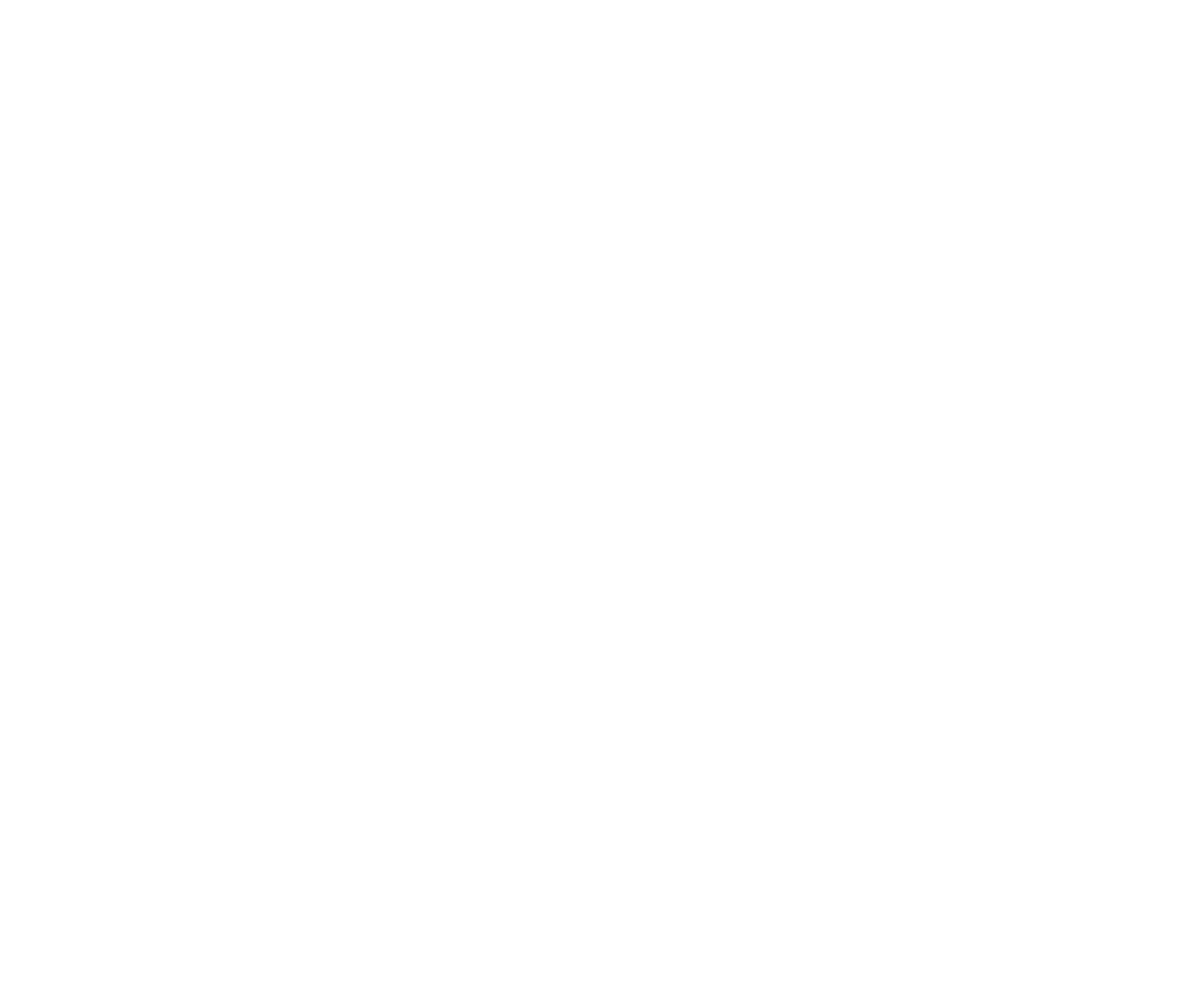
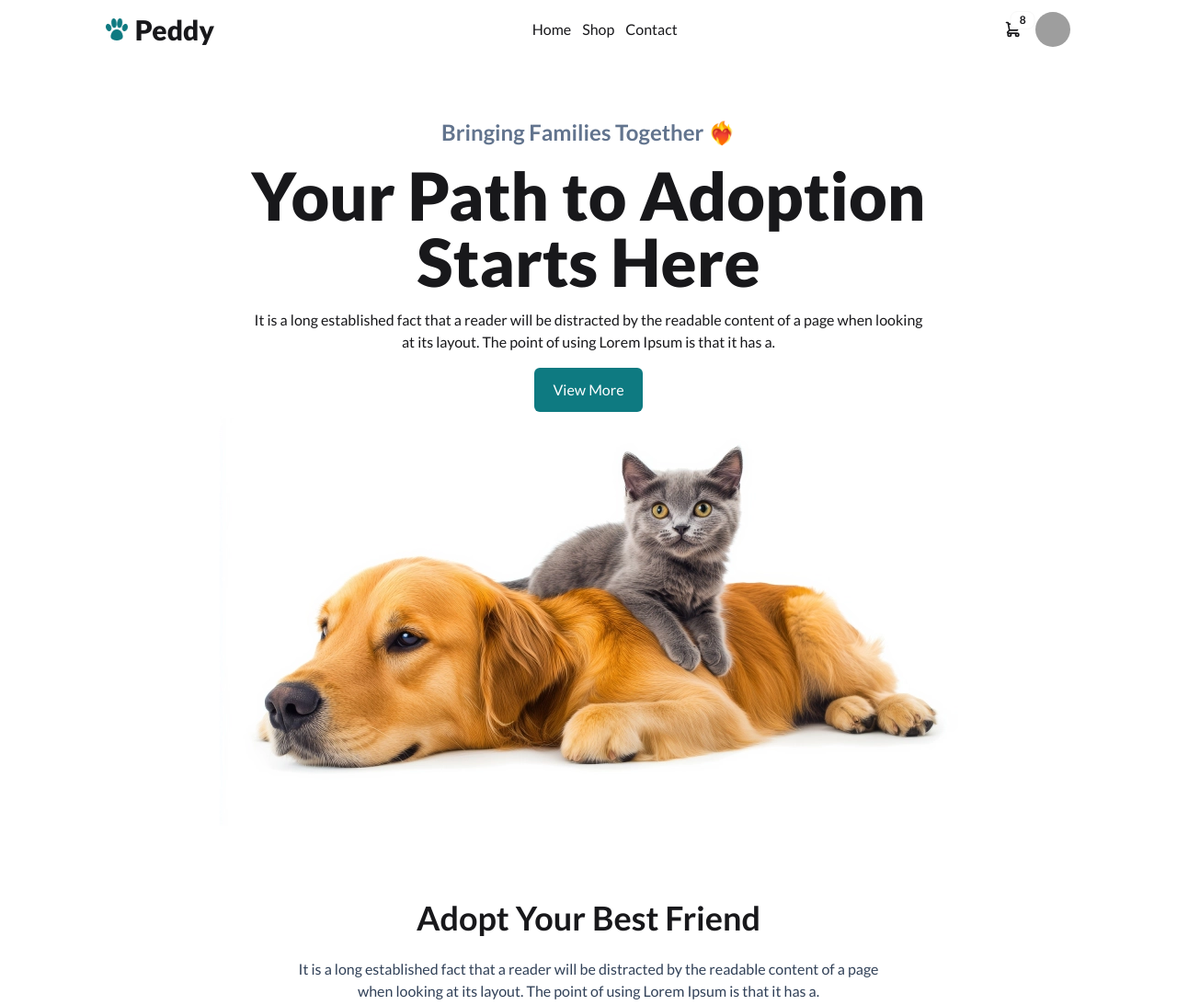
Before and after one commit to NaimaNITU/Peddy_Adoption, a plain HTML site: page index.html in a window 1280 px wide. Shown: the whole page at 92% size. Before the commit the page ends 800 px from the top, so only its background shows below. Drawn offline with nearby package versions, Linux system fonts and the light colour scheme; grey boxes are pictures that could not be loaded.

Commit message:
html design done

```diff
--- a/index.html
+++ b/index.html
@@ -13,8 +13,133 @@
       type="text/css"
     />
     <script src="https://cdn.jsdelivr.net/npm/@tailwindcss/browser@4"></script>
+    <!-- google font cdn -->
+    <link rel="preconnect" href="https://fonts.googleapis.com" />
+    <link rel="preconnect" href="https://fonts.gstatic.com" crossorigin />
+    <link
+      href="https://fonts.googleapis.com/css2?family=Lato:ital,wght@0,100;0,300;0,400;0,700;0,900;1,100;1,300;1,400;1,700;1,900&display=swap"
+      rel="stylesheet"
+    />
+
+    <style>
+      .latoFont {
+        font-family: "Lato", sans-serif;
+      }
+    </style>
   </head>
-  <body>
+  <body class="latoFont w-10/12 mx-auto">
+    <!-- nav bar  -->
+    <div class="navbar bg-base-100 flex justify-between">
+      <div class="flex gap-2 items-center">
+        <img class="h-6 w-6" src="images/logo.webp" alt="" />
+        <a class="text-3xl font-extrabold">Peddy</a>
+      </div>
+      <div class="flex gap-3">
+        <button>Home</button>
+        <button>Shop</button>
+        <button>Contact</button>
+      </div>
+      <div class="">
+        <div class="dropdown dropdown-end">
+          <div tabindex="0" role="button" class="btn btn-ghost btn-circle">
+            <div class="indicator">
+              <svg
+                xmlns="http://www.w3.org/2000/svg"
+                class="h-5 w-5"
+                fill="none"
+                viewBox="0 0 24 24"
+                stroke="currentColor"
+              >
+                <path
+                  stroke-linecap="round"
+                  stroke-linejoin="round"
+                  stroke-width="2"
+                  d="M3 3h2l.4 2M7 13h10l4-8H5.4M7 13L5.4 5M7 13l-2.293 2.293c-.63.63-.184 1.707.707 1.707H17m0 0a2 2 0 100 4 2 2 0 000-4zm-8 2a2 2 0 11-4 0 2 2 0 014 0z"
+                />
+              </svg>
+              <span class="badge badge-sm indicator-item">8</span>
+            </div>
+          </div>
+          <div
+            tabindex="0"
+            class="card card-compact dropdown-content bg-base-100 z-1 mt-3 w-52 shadow"
+          >
+            <div class="card-body">
+              <span class="text-lg font-bold">8 Items</span>
+              <span class="text-info">Subtotal: $999</span>
+              <div class="card-actions">
+                <button class="btn btn-primary btn-block">View cart</button>
+              </div>
+            </div>
+          </div>
+        </div>
+        <div class="dropdown dropdown-end">
+          <div
+            tabindex="0"
+            role="button"
+            class="btn btn-ghost btn-circle avatar"
+          >
+            <div class="w-10 rounded-full">
+              <img
+                alt="Tailwind CSS Navbar component"
+                src="https://img.daisyui.com/images/stock/photo-1534528741775-53994a69daeb.webp"
+              />
+            </div>
+          </div>
+          <ul
+            tabindex="0"
+            class="menu menu-sm dropdown-content bg-base-100 rounded-box z-1 mt-3 w-52 p-2 shadow"
+          >
+            <li>
+              <a class="justify-between">
+                Profile
+                <span class="badge">New</span>
+              </a>
+            </li>
+            <li><a>Settings</a></li>
+            <li><a>Logout</a></li>
+          </ul>
+        </div>
+      </div>
+    </div>
+
+    <!-- banner -->
+    <div class="text-center mt-16">
+      <p class="text-2xl text-slate-500 font-semibold">
+        Bringing Families Together ❤️‍🔥
+      </p>
+      <h1 class="mt-4 text-7xl font-extrabold">
+        Your Path to Adoption <br />
+        Starts Here
+      </h1>
+      <p class="mt-4">
+        It is a long established fact that a reader will be distracted by the
+        readable content of a page when looking <br />
+        at its layout. The point of using Lorem Ipsum is that it has a.
+      </p>
+      <button class="py-3 px-5 bg-[#0E7A81] mt-4 rounded-md text-white">
+        View More
+      </button>
+      <img class="flex justify-center mx-auto" src="images/pet.webp" alt="" />
+    </div>
+
+    <main>
+      <!-- adopt your best friend section -->
+      <section class="mt-20">
+        <div class="text-center">
+          <h1 class="text-4xl font-bold">Adopt Your Best Friend</h1>
+          <p class="my-6 text-slate-700">
+            It is a long established fact that a reader will be distracted by
+            the readable content of a page <br />
+            when looking at its layout. The point of using Lorem Ipsum is that
+            it has a.
+          </p>
+        </div>
+
+        <!-- pets category name here -->
+        <div id="petsCategoryName"></div>
+      </section>
+    </main>
     <script src="index.js"></script>
   </body>
 </html>
```
